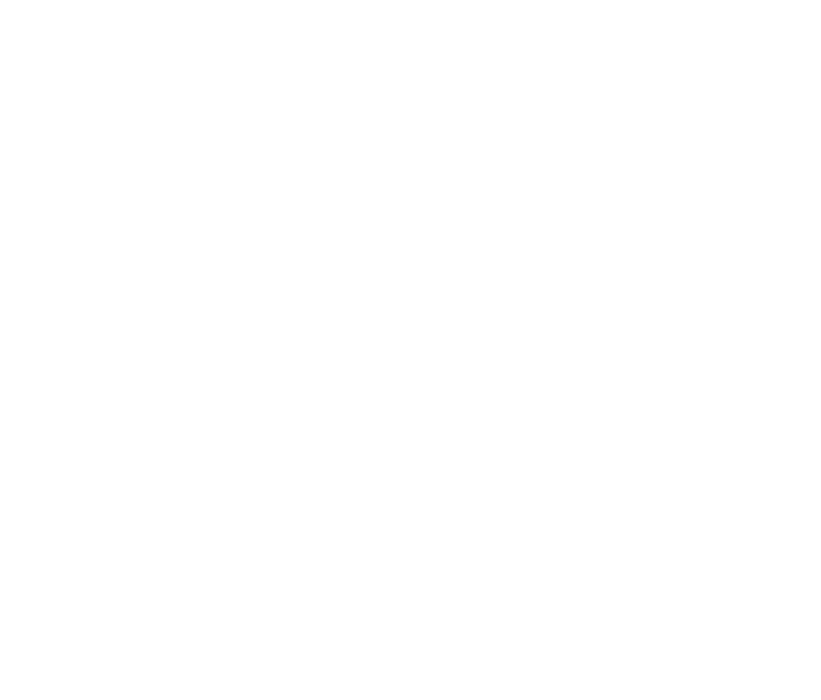
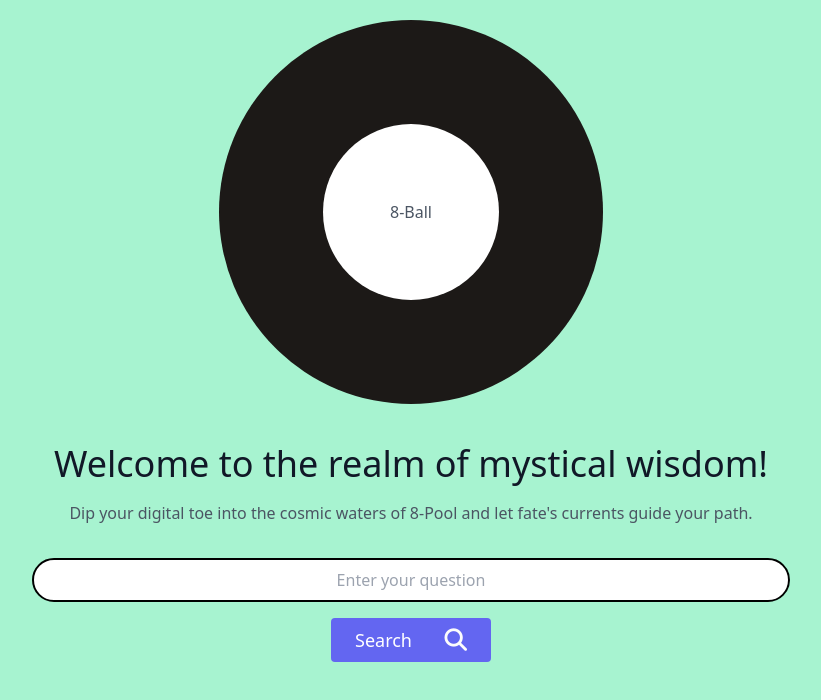
Before and after one commit to YashGupta-24/magic-8-ball, a plain HTML site: page index.html in a window 1280 px wide. Shown: the whole page, without its empty margins (229-1050 px from the left). Drawn offline with nearby package versions, Linux system fonts and the light colour scheme.

Commit message:
update index.html

```diff
--- a/index.html
+++ b/index.html
@@ -3,9 +3,27 @@
 <head>
     <meta charset="UTF-8">
     <meta name="viewport" content="width=device-width, initial-scale=1.0">
+    <script src="https://cdn.tailwindcss.com"></script>
+    <script src="https://kit.fontawesome.com/85b90bcf74.js" crossorigin="anonymous"></script>
     <title>Magic-8-ball</title>
 </head>
 <body>
-
+    <section class="text-gray-600 body-font bg-emerald-200 h-screen">
+        <div class="container mx-auto flex px-5 py-5 items-center justify-center flex-col">
+          <div class=" w-96 h-96 mb-10 rounded-full flex justify-center items-center bg-stone-900 cursor-pointer hover:scale-105 duration-1000">
+            <div class="w-44 h-44 rounded-full output flex justify-center items-center bg-white">8-Ball</div>
+          </div>
+          <div class="text-center lg:w-2/3 w-full">
+            <h1 class="title-font sm:text-4xl text-3xl mb-4 font-medium text-gray-900">Welcome to the realm of mystical wisdom!</h1>
+            <p class="mb-8 leading-relaxed"> Dip your digital toe into the cosmic waters of 8-Pool and let fate's currents guide your path.</p>
+            <div class="flex flex-col justify-center items-center">
+                <input type="text" name="question" id="inputQuestion" placeholder="Enter your question" class="border-2 rounded-3xl border-black p-2 mb-4 w-11/12 text-center text-white">
+                <button class=" text-white bg-indigo-500 border-0 py-2 px-6 focus:outline-none hover:bg-indigo-600 rounded text-lg w-40 flex items-center justify-between">Search
+                    <i class="fa-solid fa-magnifying-glass fa-lg" style="color: #fcfcfc;"></i>
+                </button>
+            </div>
+          </div>
+        </div>
+      </section>
 </body>
 </html>
```
